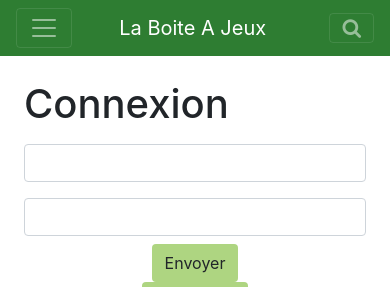
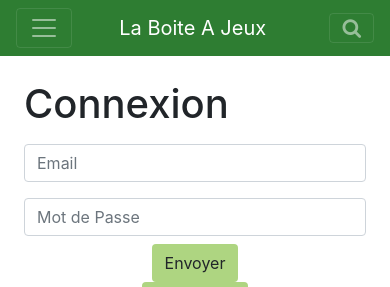
Before and after one commit to jbinaux/Certification_Boite_a_Jeu, an Angular app in the folder src/main/webapp/WEB-INF/Boite-a-jeu-front/: page /sign-in in a window 390 px wide. Shown: the top 287 px of the page. Built offline with nearby package versions, Linux system fonts and the light colour scheme; what angular-bootstrap-md would draw is missing.

Commit message:
changed responsive breakpoint

```diff
--- a/src/main/webapp/WEB-INF/Boite-a-jeu-front/src/app/register/register.component.html
+++ b/src/main/webapp/WEB-INF/Boite-a-jeu-front/src/app/register/register.component.html
@@ -2,10 +2,10 @@
   <h1>Inscription</h1>
   <div class="w-100 d-flex flex-column align-self-center">
       <form class="d-flex flex-column" action="">
-        <input class="form-control my-2" type="text">
-        <input class="form-control my-2" type="text">
-        <input class="form-control my-2" type="text">
-        <input class="form-control my-2" type="password">
+        <input class="form-control my-2" type="text" placeholder="Email">
+        <input class="form-control my-2" type="text" placeholder="Pseudo">
+        <input class="form-control my-2" type="password" placeholder="Mot de Passe">
+        <input class="form-control my-2" type="password" placeholder="Confirmer Mot de Passe">
         <button class="btn secondary-green align-self-center" type="submit">Envoyer</button>
       </form>
   </div>
--- a/src/main/webapp/WEB-INF/Boite-a-jeu-front/src/app/register/register.component.scss
+++ b/src/main/webapp/WEB-INF/Boite-a-jeu-front/src/app/register/register.component.scss
@@ -1,4 +1,4 @@
-@media only screen and (min-width: 992px) {
+@media only screen and (min-width: 768px) {
   .hide-lg {
     display: none;
   }
--- a/src/main/webapp/WEB-INF/Boite-a-jeu-front/src/app/sign-in-register-master/sign-in-register-master.component.html
+++ b/src/main/webapp/WEB-INF/Boite-a-jeu-front/src/app/sign-in-register-master/sign-in-register-master.component.html
@@ -1,7 +1,7 @@
 <div class="container p-4">
   <div class="row h-100">
-    <app-sign-in *ngIf="signIn || innerWidth >= 992" class="w-50-100" (event)="toggleRegister()"></app-sign-in>
-    <app-register *ngIf="register || innerWidth >= 992" class="w-50-100" (toggleSign)="toggleSignIn()"></app-register>
+    <app-sign-in *ngIf="signIn || innerWidth >= 768" class="w-50-100" (event)="toggleRegister()"></app-sign-in>
+    <app-register *ngIf="register || innerWidth >= 768" class="w-50-100" (toggleSign)="toggleSignIn()"></app-register>
   </div>
 
 </div>
--- a/src/main/webapp/WEB-INF/Boite-a-jeu-front/src/app/sign-in-register-master/sign-in-register-master.component.scss
+++ b/src/main/webapp/WEB-INF/Boite-a-jeu-front/src/app/sign-in-register-master/sign-in-register-master.component.scss
@@ -9,7 +9,7 @@
     width: 100%;
 }
 
-@media only screen and (min-width: 992px){
+@media only screen and (min-width: 768px){
     .w-50-100
     {
         width: 50%;
--- a/src/main/webapp/WEB-INF/Boite-a-jeu-front/src/app/sign-in/sign-in.component.html
+++ b/src/main/webapp/WEB-INF/Boite-a-jeu-front/src/app/sign-in/sign-in.component.html
@@ -2,8 +2,8 @@
   <h1>Connexion</h1>
   <div class="w-100 d-flex flex-column align-self-center">
     <form class="d-flex flex-column" action="">
-      <input class="form-control my-2" type="text">
-      <input class="form-control my-2" type="password">
+      <input class="form-control my-2" type="text" placeholder="Email">
+      <input class="form-control my-2" type="password" placeholder="Mot de Passe">
       <button class="btn secondary-green align-self-center" type="submit">Envoyer</button>
     </form>
     <button class="btn secondary-green align-self-center hide-lg" (click)="toggleRegister()">Inscription</button>
--- a/src/main/webapp/WEB-INF/Boite-a-jeu-front/src/app/sign-in/sign-in.component.scss
+++ b/src/main/webapp/WEB-INF/Boite-a-jeu-front/src/app/sign-in/sign-in.component.scss
@@ -1,4 +1,4 @@
-@media only screen and (min-width: 992px) {
+@media only screen and (min-width: 768px) {
   .hide-lg{
     display: none;
   }
```
